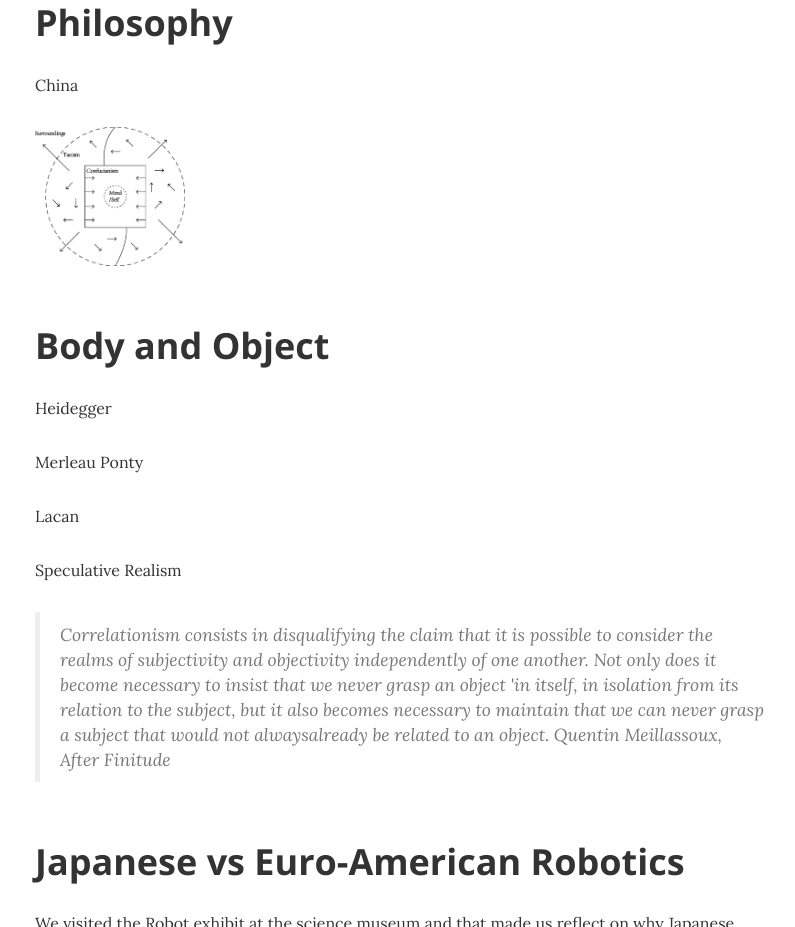
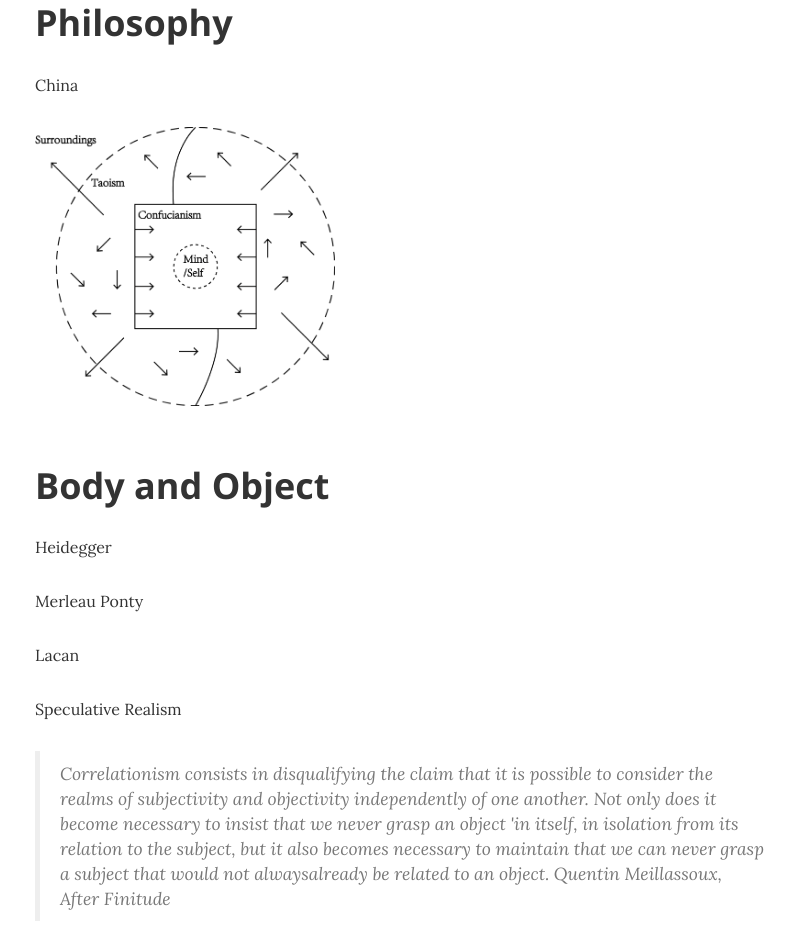
Before and after one commit to natsukou/nklthesis.github.io, a website: page week2.html in a window 1280 px wide. Shown: the part 1015-1942 px from the top of the page, without its empty margins (230-1025 px from the left). Drawn offline with nearby package versions, Linux system fonts and the light colour scheme.

Commit message:
sizematters

```diff
--- a/week2.html
+++ b/week2.html
@@ -91,7 +91,7 @@
 
                     <h2 class="section-heading">Philosophy</h2>
                     <p>China</p>
-                    <img class="img-responsive" src="img/week2/Tao_Con.png" alt="" height="150" width="150">
+                    <img class="img-responsive" src="img/week2/Tao_Con.png" alt="" height="300" width="300">
                     <h2 class="section-heading">Body and Object</h2>
 
                     <p>Heidegger</p>
```
